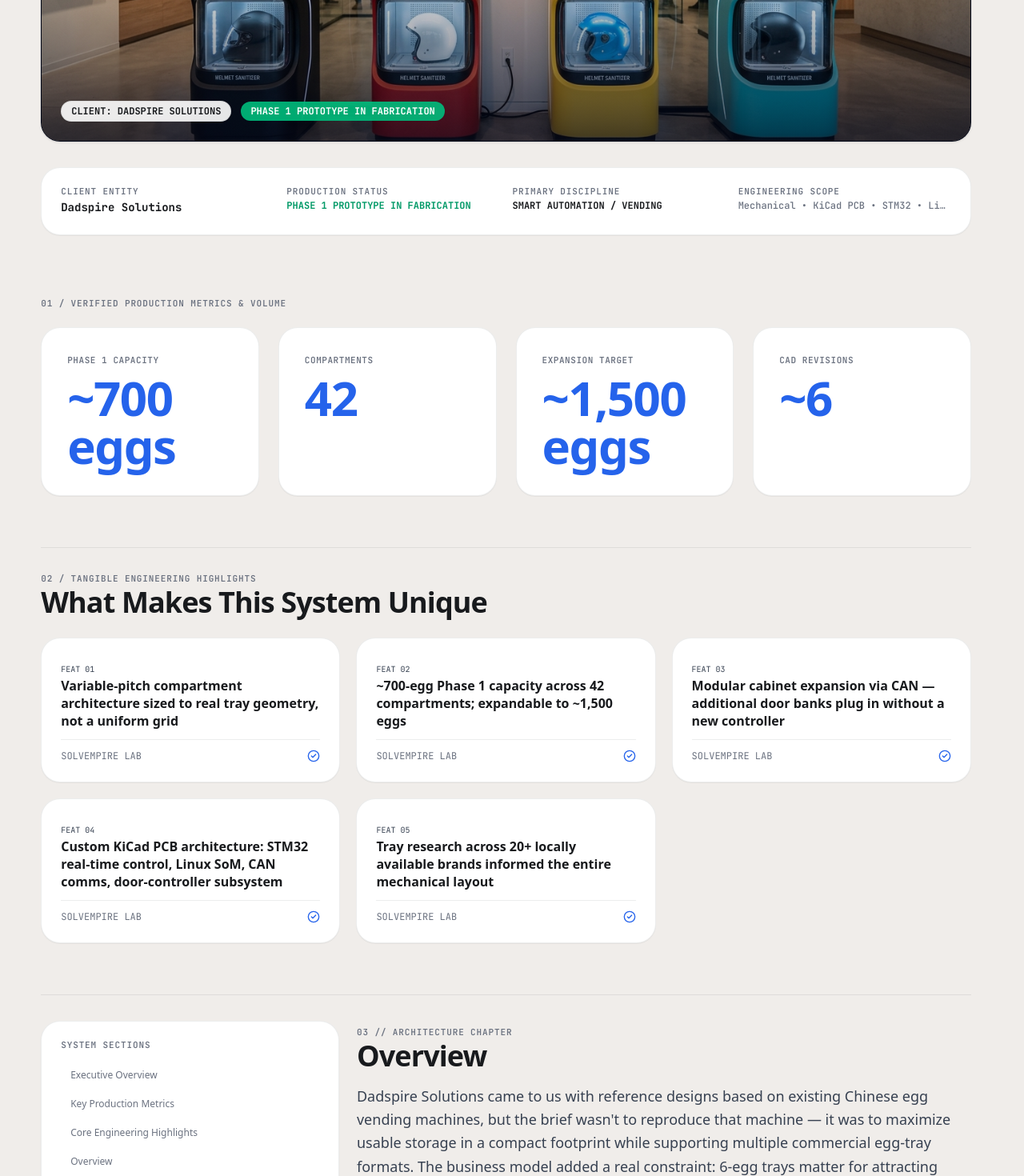
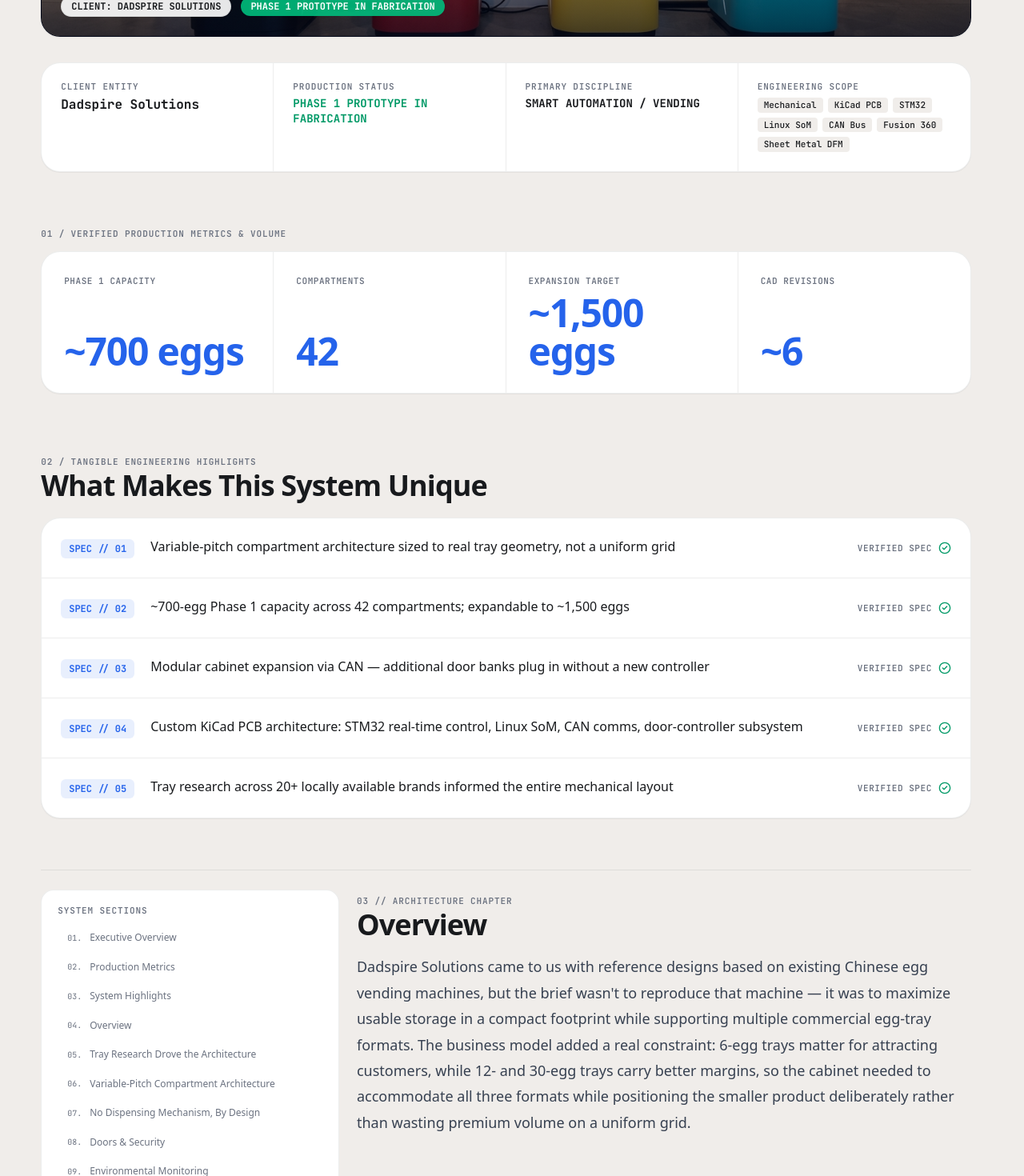
Before and after one commit to HarshaJyos/solvempire_test, a Next.js app: page /work/eggora in a window 1280 px wide. Shown: the part 1100-2570 px from the top of the page at 80% size. Built offline with nearby package versions, Linux system fonts and the light colour scheme.

Commit message:
fix(ui): eliminate inner scrollbars and fixed-height containers, elevate dossier and journal to architectural ledger grids

```diff
--- a/src/components/work/IndiseaDossierArticle.tsx
+++ b/src/components/work/IndiseaDossierArticle.tsx
@@ -11,16 +11,15 @@ import {
   ArrowRight,
   ArrowUpRight,
   Check,
-  Copy,
   Share2,
   Sparkles,
+  CheckCircle2,
+  Cpu,
   Layers,
-  Cpu,
   ShieldCheck,
-  Wrench,
   Activity,
-  CheckCircle2,
 } from "lucide-react";
+import { cn } from "@/lib/utils";
 
 interface IndiseaDossierArticleProps {
   study: CaseStudy;
@@ -39,10 +38,10 @@ export function IndiseaDossierArticle({
   const tocItems = [
     { id: "overview", title: "Executive Overview" },
     ...(study.metrics && study.metrics.length > 0
-      ? [{ id: "metrics", title: "Key Production Metrics" }]
+      ? [{ id: "metrics", title: "Production Metrics" }]
       : []),
     ...(study.highlights && study.highlights.length > 0
-      ? [{ id: "highlights", title: "Core Engineering Highlights" }]
+      ? [{ id: "highlights", title: "System Highlights" }]
       : []),
     ...study.sections.map((s, idx) => ({
       id: `section-${idx + 1}`,
@@ -122,29 +121,29 @@ export function IndiseaDossierArticle({
             </div>
           </div>
 
-          {/* Hero Section: Giant Headline + Highlight Badges */}
+          {/* Hero Section: Monographic Headline & Visual */}
           <header className="space-y-8" id="overview">
             <div className="space-y-4 max-w-5xl">
               <div className="flex flex-wrap items-center gap-2">
                 <span className="indisea-eyebrow">
                   06 / CASE STUDY ARCHIVE // {study.client.toUpperCase()}
                 </span>
-                <span className="marker-pill marker-pill-yellow text-[11px] uppercase tracking-wide">
+                <span className="marker-pill marker-pill-yellow text-[11px] uppercase tracking-wide font-mono">
                   {study.category}
                 </span>
               </div>
 
-              <h1 className="font-display font-extrabold text-4xl sm:text-6xl lg:text-7xl xl:text-8xl text-[var(--text-heading)] tracking-tight leading-[1.02]">
+              <h1 className="font-display font-extrabold text-3xl sm:text-5xl lg:text-6xl xl:text-7xl text-[var(--text-heading)] tracking-tight leading-[1.04]">
                 {study.title}
               </h1>
 
-              <p className="font-sans text-lg sm:text-2xl text-[var(--text-muted)] leading-relaxed font-normal pt-2">
+              <p className="font-sans text-base sm:text-xl text-[var(--text-muted)] leading-relaxed font-normal pt-1 max-w-4xl">
                 {study.summary}
               </p>
             </div>
 
-            {/* Immersive Hero Machine Visual */}
-            <div className="relative aspect-[16/8] sm:aspect-[21/9] w-full rounded-3xl bg-slate-950 overflow-hidden border border-[var(--border-hairline)] shadow-sm">
+            {/* Hero Machine Visual */}
+            <div className="relative aspect-[16/8] sm:aspect-[21/9] w-full rounded-2xl sm:rounded-3xl bg-slate-950 overflow-hidden border border-[var(--border-hairline)] shadow-xs">
               <Image
                 src={study.hero.src}
                 alt={study.hero.alt}
@@ -165,100 +164,76 @@ export function IndiseaDossierArticle({
               </div>
             </div>
 
-            {/* Spec Quick Bar */}
-            <div className="grid grid-cols-2 sm:grid-cols-4 gap-4 p-6 rounded-3xl bg-[var(--surface-card)] border border-[var(--border-hairline)] shadow-2xs text-xs font-mono">
-              <div>
-                <span className="indisea-eyebrow block mb-1">Client Entity</span>
-                <span className="font-bold text-sm text-[var(--text-heading)] block truncate font-display">
+            {/* Architectural Technical Spec Ledger (No text truncation!) */}
+            <div className="rounded-2xl sm:rounded-3xl bg-[var(--surface-card)] border border-[var(--border-hairline)] shadow-2xs divide-y sm:divide-y-0 sm:divide-x divide-[var(--border-hairline)] grid grid-cols-1 sm:grid-cols-2 lg:grid-cols-4 font-mono text-xs">
+              <div className="p-5 sm:p-6 space-y-1.5">
+                <span className="indisea-eyebrow block">Client Entity</span>
+                <span className="font-display font-bold text-sm sm:text-base text-[var(--text-heading)] block leading-snug">
                   {study.client}
                 </span>
               </div>
-              <div>
-                <span className="indisea-eyebrow block mb-1">Production Status</span>
-                <span className="font-bold text-emerald-600 block truncate uppercase">
+
+              <div className="p-5 sm:p-6 space-y-1.5">
+                <span className="indisea-eyebrow block">Production Status</span>
+                <span className="font-mono font-bold text-xs sm:text-sm text-emerald-600 block uppercase leading-snug">
                   {study.status}
                 </span>
               </div>
-              <div>
-                <span className="indisea-eyebrow block mb-1">Primary Discipline</span>
-                <span className="font-bold text-[var(--text-heading)] block truncate uppercase">
+
+              <div className="p-5 sm:p-6 space-y-1.5">
+                <span className="indisea-eyebrow block">Primary Discipline</span>
+                <span className="font-mono font-bold text-xs sm:text-sm text-[var(--text-heading)] block uppercase leading-snug">
                   {study.category}
                 </span>
               </div>
-              <div>
-                <span className="indisea-eyebrow block mb-1">Engineering Scope</span>
-                <span className="font-medium text-[var(--text-muted)] block truncate">
-                  {study.disciplines.join(" • ")}
+
+              <div className="p-5 sm:p-6 space-y-1.5">
+                <span className="indisea-eyebrow block">Engineering Scope</span>
+                <div className="flex flex-wrap gap-1.5 pt-0.5">
+                  {study.disciplines.map((d) => (
+                    <span
+                      key={d}
+                      className="px-2 py-0.5 rounded bg-[var(--surface-canvas)] text-[var(--text-heading)] text-[11px] font-medium"
+                    >
+                      {d}
                     </span>
+                  ))}
+                </div>
               </div>
             </div>
           </header>
 
-          {/* Key Production Metrics Wall (Giant Numbers First!) */}
+          {/* Key Production Metrics Ledger (Unified Grid with clean typography) */}
           {study.metrics && study.metrics.length > 0 && (
-            <section id="metrics" className="space-y-6 pt-4">
-              <div className="flex items-center gap-2">
-                <span className="indisea-eyebrow">
+            <section id="metrics" className="space-y-4 pt-2">
+              <span className="indisea-eyebrow block">
                 01 / verified production metrics &amp; volume
               </span>
-              </div>
 
-              <div className="grid grid-cols-2 lg:grid-cols-4 gap-4 sm:gap-6">
-                {study.metrics.map((m, idx) => (
-                  <div
-                    key={m.label}
-                    className="p-6 sm:p-8 rounded-3xl bg-[var(--surface-card)] border border-[var(--border-hairline)] shadow-2xs space-y-2 relative overflow-hidden group hover:border-slate-400 transition-colors"
-                  >
-                    <span className="font-mono text-[11px] text-[var(--text-muted)] uppercase font-semibold block tracking-wider truncate">
-                      {m.label}
-                    </span>
-                    <span className="font-display font-extrabold text-3xl sm:text-5xl lg:text-6xl text-[#2563EB] block tracking-tight">
-                      {m.value}
-                    </span>
-                  </div>
-                ))}
-              </div>
-            </section>
-          )}
-
-          {/* Upfront Engineering Highlights (The Core Feats) */}
-          {study.highlights && study.highlights.length > 0 && (
-            <section id="highlights" className="space-y-6 pt-6 border-t border-[var(--border-hairline)]">
-              <div className="space-y-2">
-                <span className="indisea-eyebrow">
-                  02 / tangible engineering highlights
-                </span>
-                <h2 className="font-display font-extrabold text-2xl sm:text-4xl text-[var(--text-heading)] tracking-tight">
-                  What Makes This System Unique
-                </h2>
-              </div>
-
-              <div className="grid grid-cols-1 md:grid-cols-2 lg:grid-cols-3 gap-5">
-                {study.highlights.map((highlight, idx) => {
-                  const badgeColor =
-                    idx % 3 === 0
-                      ? "marker-pill-yellow"
-                      : idx % 3 === 1
-                      ? "marker-pill-blue"
-                      : "marker-pill-green";
+              <div className="rounded-2xl sm:rounded-3xl bg-[var(--surface-card)] border border-[var(--border-hairline)] shadow-2xs divide-y sm:divide-y-0 sm:divide-x divide-[var(--border-hairline)] grid grid-cols-2 lg:grid-cols-4 overflow-hidden">
+                {study.metrics.map((m) => {
+                  // Cleanly handle qualifiers like "200,000+ (reported)" to avoid wrapping large fonts
+                  const match = m.value.match(/^([^(]+)(.*)$/);
+                  const primaryVal = match ? match[1].trim() : m.value;
+                  const secondaryVal = match && match[2] ? match[2].trim() : "";
 
                   return (
                     <div
-                      key={idx}
-                      className="p-6 rounded-3xl bg-[var(--surface-card)] border border-[var(--border-hairline)] shadow-2xs space-y-3 flex flex-col justify-between hover:border-slate-400 transition-colors"
+                      key={m.label}
+                      className="p-5 sm:p-6 lg:p-7 flex flex-col justify-between space-y-2 hover:bg-[var(--surface-canvas)]/50 transition-colors"
                     >
-                      <div className="space-y-3">
-                        <span className={`marker-pill ${badgeColor} text-[10px] uppercase font-mono`}>
-                          FEAT 0{idx + 1}
+                      <span className="font-mono text-[10px] sm:text-[11px] text-[var(--text-muted)] uppercase font-semibold block tracking-wider">
+                        {m.label}
                       </span>
-                        <p className="font-sans text-sm sm:text-base font-semibold text-[var(--text-heading)] leading-snug">
-                          {highlight}
-                        </p>
-                      </div>
-
-                      <div className="pt-3 border-t border-[var(--border-hairline)] flex items-center justify-between text-xs font-mono text-[var(--text-muted)]">
-                        <span>SOLVEMPIRE LAB</span>
-                        <CheckCircle2 className="w-4 h-4 text-[#2563EB]" />
+                      <div className="space-y-0.5">
+                        <span className="font-display font-extrabold text-2xl sm:text-4xl lg:text-5xl text-[#2563EB] block tracking-tight leading-none">
+                          {primaryVal}
+                        </span>
+                        {secondaryVal && (
+                          <span className="font-mono text-[11px] text-[var(--text-muted)] font-medium block">
+                            {secondaryVal}
+                          </span>
+                        )}
                       </div>
                     </div>
                   );
@@ -267,79 +242,115 @@ export function IndiseaDossierArticle({
             </section>
           )}
 
-          {/* 12-Column Deep-Dive System Architecture Breakdown */}
-          <div className="indisea-grid items-start gap-10 lg:gap-14 pt-8 border-t border-[var(--border-hairline)]">
-            {/* Left Sticky Table of Contents & Scoping Drawer (Span 4) */}
-            <aside className="hidden lg:block col-span-4 sticky top-28 space-y-6">
-              <div className="p-6 rounded-3xl bg-[var(--surface-card)] border border-[var(--border-hairline)] shadow-xs space-y-4">
+          {/* Core Engineering Highlights (Integrated Architectural Matrix) */}
+          {study.highlights && study.highlights.length > 0 && (
+            <section id="highlights" className="space-y-5 pt-4">
+              <div className="space-y-1">
+                <span className="indisea-eyebrow block">
+                  02 / tangible engineering highlights
+                </span>
+                <h2 className="font-display font-extrabold text-2xl sm:text-3xl lg:text-4xl text-[var(--text-heading)] tracking-tight">
+                  What Makes This System Unique
+                </h2>
+              </div>
+
+              {/* Integrated Specification Grid */}
+              <div className="rounded-2xl sm:rounded-3xl bg-[var(--surface-card)] border border-[var(--border-hairline)] shadow-2xs divide-y divide-[var(--border-hairline)] overflow-hidden">
+                {study.highlights.map((highlight, idx) => (
+                  <div
+                    key={idx}
+                    className="p-5 sm:p-6 flex flex-col sm:flex-row sm:items-center justify-between gap-4 hover:bg-[var(--surface-canvas)]/40 transition-colors group"
+                  >
+                    <div className="flex items-start gap-3.5 sm:gap-5">
+                      <span className="font-mono text-xs font-bold text-[#2563EB] bg-[#2563EB]/10 px-2.5 py-1 rounded-md shrink-0 mt-0.5">
+                        SPEC // 0{idx + 1}
+                      </span>
+                      <p className="font-sans text-sm sm:text-base font-medium text-[var(--text-heading)] leading-snug">
+                        {highlight}
+                      </p>
+                    </div>
+
+                    <div className="flex items-center gap-2 text-xs font-mono text-[var(--text-muted)] shrink-0 self-end sm:self-center pl-10 sm:pl-0">
+                      <span className="text-[11px] uppercase tracking-wider font-semibold">Verified Spec</span>
+                      <CheckCircle2 className="w-4 h-4 text-emerald-600" />
+                    </div>
+                  </div>
+                ))}
+              </div>
+            </section>
+          )}
+
+          {/* 12-Column Detailed Engineering Breakdown */}
+          <div className="indisea-grid items-start gap-8 lg:gap-12 pt-6 border-t border-[var(--border-hairline)]">
+            {/* Left Sticky Sidebar (No fixed height or inner scrollbar!) */}
+            <aside className="hidden lg:block col-span-4 sticky top-28 space-y-5">
+              {/* Document Outline */}
+              <div className="p-5 rounded-2xl bg-[var(--surface-card)] border border-[var(--border-hairline)] shadow-2xs space-y-3">
                 <span className="indisea-eyebrow block">System Sections</span>
                 <nav className="space-y-1 text-xs font-display">
-                  {tocItems.map((item) => (
+                  {tocItems.map((item, idx) => {
+                    const isActive = activeSectionId === item.id;
+                    return (
                       <a
                         key={item.id}
                         href={`#${item.id}`}
-                      className={`block py-2 px-3 rounded-xl transition-colors ${
-                        activeSectionId === item.id
-                          ? "bg-[#2563EB] text-white font-bold"
+                        className={cn(
+                          "flex items-center gap-2.5 py-2 px-3 rounded-xl transition-all leading-snug",
+                          isActive
+                            ? "bg-[#2563EB] text-white font-bold shadow-2xs"
                             : "text-[var(--text-muted)] hover:text-[var(--text-heading)] hover:bg-[var(--surface-canvas)]"
-                      }`}
+                        )}
                       >
-                      {item.title}
+                        <span
+                          className={cn(
+                            "font-mono text-[10px] shrink-0",
+                            isActive ? "text-white font-bold" : "text-[var(--text-muted)]"
+                          )}
+                        >
+                          {String(idx + 1).padStart(2, "0")}.
+                        </span>
+                        <span>{item.title}</span>
                       </a>
-                  ))}
+                    );
+                  })}
                 </nav>
               </div>
 
               {/* Lead Engineering Scoping Box */}
-              <div className="p-6 rounded-3xl bg-[#0EA5E9]/10 border border-[#0EA5E9]/20 space-y-3">
+              <div className="p-5 rounded-2xl bg-[#0EA5E9]/10 border border-[#0EA5E9]/20 space-y-2.5">
                 <span className="indisea-eyebrow text-[#0284C7] block">
                   Building a Similar System?
                 </span>
-                <p className="font-sans text-xs text-[var(--text-heading)] leading-relaxed">
+                <p className="font-sans text-xs text-[var(--text-heading)] leading-relaxed font-normal">
                   Connect directly with our lead engineers to evaluate mechanical CAD packaging, custom PCB layouts, and volume manufacturing feasibility.
                 </p>
                 <Link
                   href="/contact"
-                  className="inline-flex items-center gap-1.5 font-display font-bold text-xs text-[#2563EB] hover:text-[#1D4ED8]"
+                  className="inline-flex items-center gap-1.5 font-display font-bold text-xs text-[#2563EB] hover:text-[#1D4ED8] pt-1"
                 >
                   <span>Scope With Lead Engineers &rarr;</span>
                 </Link>
               </div>
-
-              {/* Disciplines Chips */}
-              <div className="p-6 rounded-3xl bg-[var(--surface-card)] border border-[var(--border-hairline)] shadow-2xs space-y-3">
-                <span className="indisea-eyebrow block">Disciplines Covered</span>
-                <div className="flex flex-wrap gap-1.5">
-                  {study.disciplines.map((d) => (
-                    <span
-                      key={d}
-                      className="px-2.5 py-1 rounded-lg font-mono text-[11px] font-medium bg-[var(--surface-canvas)] text-[var(--text-muted)]"
-                    >
-                      {d}
-                    </span>
-                  ))}
-                </div>
-              </div>
             </aside>
 
             {/* Right Detailed Engineering Chapters (Span 8) */}
-            <div className="col-span-12 lg:col-span-8 space-y-12 sm:space-y-16">
+            <div className="col-span-12 lg:col-span-8 space-y-10 sm:space-y-14">
               {study.sections.map((sec, idx) => (
                 <section
                   key={idx}
                   id={`section-${idx + 1}`}
                   className="space-y-4 pt-6 first:pt-0 border-t first:border-0 border-[var(--border-hairline)]"
                 >
-                  <div className="space-y-2">
+                  <div className="space-y-1.5">
                     <span className="indisea-eyebrow text-[#2563EB]">
                       0{idx + 3} // ARCHITECTURE CHAPTER
                     </span>
-                    <h2 className="font-display font-extrabold text-2xl sm:text-4xl text-[var(--text-heading)] tracking-tight">
+                    <h2 className="font-display font-extrabold text-2xl sm:text-3xl lg:text-4xl text-[var(--text-heading)] tracking-tight">
                       {sec.heading}
                     </h2>
                   </div>
 
-                  <p className="font-sans text-base sm:text-lg text-[var(--text-body)] leading-relaxed font-normal whitespace-pre-line">
+                  <p className="font-sans text-base sm:text-lg text-[var(--text-body)] leading-[1.8] font-normal whitespace-pre-line">
                     {sec.body}
                   </p>
                 </section>
@@ -349,7 +360,7 @@ export function IndiseaDossierArticle({
               {study.outcomes && study.outcomes.length > 0 && (
                 <section
                   id="outcomes"
-                  className="p-8 sm:p-10 rounded-3xl bg-emerald-500/10 border border-emerald-500/30 space-y-5"
+                  className="p-6 sm:p-8 rounded-2xl sm:rounded-3xl bg-emerald-500/10 border border-emerald-500/25 space-y-4 shadow-2xs"
                 >
                   <div className="flex items-center gap-2 text-emerald-800">
                     <Sparkles className="w-5 h-5 text-emerald-600" />
@@ -358,11 +369,11 @@ export function IndiseaDossierArticle({
                     </span>
                   </div>
 
-                  <h3 className="font-display font-extrabold text-2xl sm:text-3xl text-emerald-950 tracking-tight">
+                  <h3 className="font-display font-extrabold text-xl sm:text-2xl lg:text-3xl text-emerald-950 tracking-tight">
                     Validated Performance In The Real World
                   </h3>
 
-                  <ul className="space-y-3 font-sans text-sm sm:text-base text-emerald-950 font-medium">
+                  <ul className="space-y-2.5 font-sans text-sm sm:text-base text-emerald-950 font-medium">
                     {study.outcomes.map((out, i) => (
                       <li key={i} className="flex items-start gap-3">
                         <CheckCircle2 className="w-5 h-5 text-emerald-600 mt-0.5 shrink-0" />
@@ -376,14 +387,14 @@ export function IndiseaDossierArticle({
           </div>
 
           {/* Bottom Adjacent Case Studies Switcher */}
-          <div className="pt-12 border-t border-[var(--border-hairline)] grid grid-cols-1 sm:grid-cols-2 gap-4">
+          <div className="pt-10 border-t border-[var(--border-hairline)] grid grid-cols-1 sm:grid-cols-2 gap-4">
             {prevStudy ? (
               <Link
                 href={`/work/${prevStudy.slug}`}
-                className="p-6 rounded-2xl bg-[var(--surface-card)] border border-[var(--border-hairline)] hover:border-slate-400 transition-colors flex flex-col justify-between group"
+                className="p-5 sm:p-6 rounded-2xl bg-[var(--surface-card)] border border-[var(--border-hairline)] hover:border-slate-400 transition-colors flex flex-col justify-between group shadow-2xs"
               >
                 <span className="indisea-eyebrow block mb-2">&larr; Previous Case Study</span>
-                <span className="font-display font-bold text-lg text-[var(--text-heading)] group-hover:text-[#2563EB] transition-colors">
+                <span className="font-display font-bold text-base sm:text-lg text-[var(--text-heading)] group-hover:text-[#2563EB] transition-colors">
                   {prevStudy.title}
                 </span>
               </Link>
@@ -394,10 +405,10 @@ export function IndiseaDossierArticle({
             {nextStudy && (
               <Link
                 href={`/work/${nextStudy.slug}`}
-                className="p-6 rounded-2xl bg-[var(--surface-card)] border border-[var(--border-hairline)] hover:border-slate-400 transition-colors flex flex-col justify-between sm:text-right group"
+                className="p-5 sm:p-6 rounded-2xl bg-[var(--surface-card)] border border-[var(--border-hairline)] hover:border-slate-400 transition-colors flex flex-col justify-between sm:text-right group shadow-2xs"
               >
                 <span className="indisea-eyebrow block mb-2">Next Case Study &rarr;</span>
-                <span className="font-display font-bold text-lg text-[var(--text-heading)] group-hover:text-[#2563EB] transition-colors">
+                <span className="font-display font-bold text-base sm:text-lg text-[var(--text-heading)] group-hover:text-[#2563EB] transition-colors">
                   {nextStudy.title}
                 </span>
               </Link>
```
Also changed, not shown: src/components/journal/A4PaperArticle.tsx (+43 -45 lines). Lines whose indentation alone changed are shown as unchanged.
